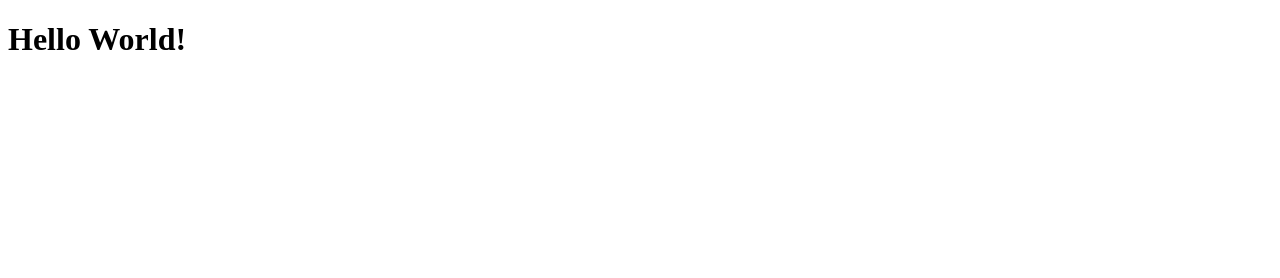
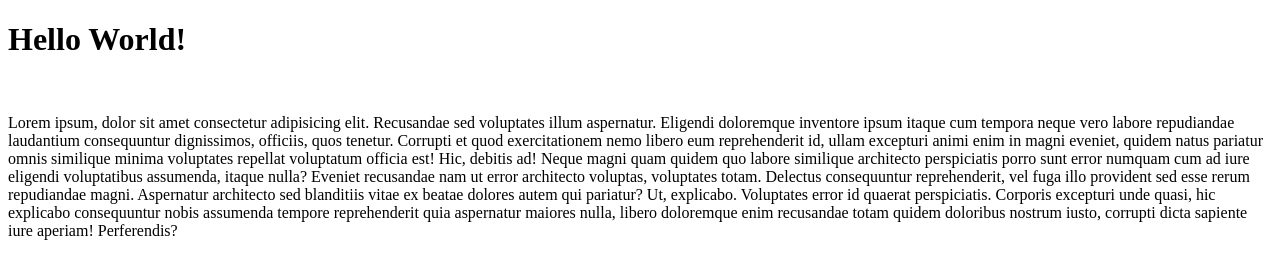
Before and after one commit to danuantara/git-cloning-2, a plain HTML site: page index.html in a window 1280 px wide. Drawn offline with Linux system fonts and the light colour scheme.

Commit message:
menambah 5 paragraf

```diff
--- a/index.html
+++ b/index.html
@@ -7,5 +7,11 @@
 </head>
 <body>
     <h1>Hello World!</h1>
+    <br>
+    <p>Lorem ipsum, dolor sit amet consectetur adipisicing elit. Recusandae sed voluptates illum aspernatur. Eligendi doloremque inventore ipsum itaque cum tempora neque vero labore repudiandae laudantium consequuntur dignissimos, officiis, quos tenetur.
+    Corrupti et quod exercitationem nemo libero eum reprehenderit id, ullam excepturi animi enim in magni eveniet, quidem natus pariatur omnis similique minima voluptates repellat voluptatum officia est! Hic, debitis ad!
+    Neque magni quam quidem quo labore similique architecto perspiciatis porro sunt error numquam cum ad iure eligendi voluptatibus assumenda, itaque nulla? Eveniet recusandae nam ut error architecto voluptas, voluptates totam.
+    Delectus consequuntur reprehenderit, vel fuga illo provident sed esse rerum repudiandae magni. Aspernatur architecto sed blanditiis vitae ex beatae dolores autem qui pariatur? Ut, explicabo. Voluptates error id quaerat perspiciatis.
+    Corporis excepturi unde quasi, hic explicabo consequuntur nobis assumenda tempore reprehenderit quia aspernatur maiores nulla, libero doloremque enim recusandae totam quidem doloribus nostrum iusto, corrupti dicta sapiente iure aperiam! Perferendis?</p>
 </body>
 </html>
```
